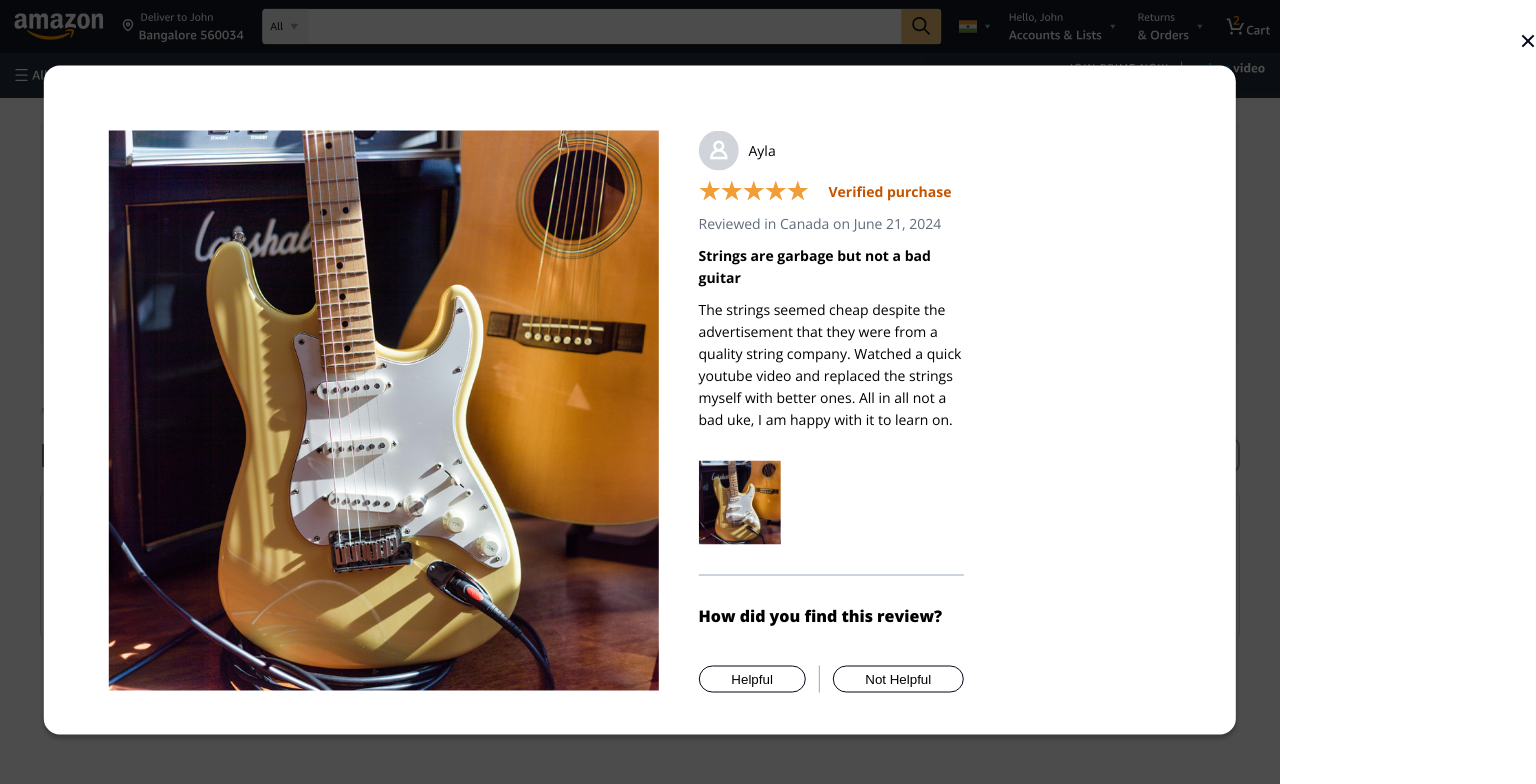
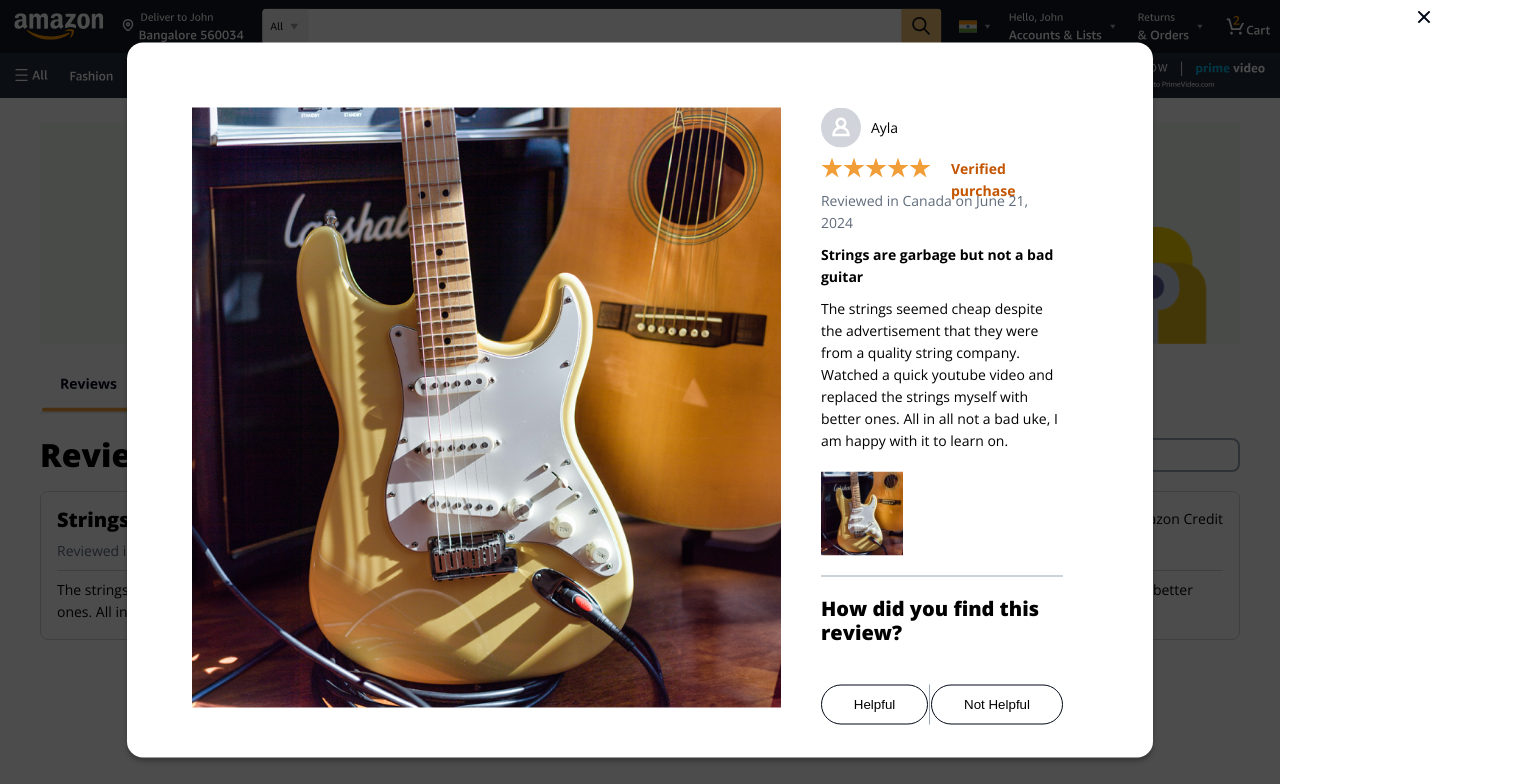
Before and after one commit to linhpham4/team-2-ip-client, a React (Vite) app: page /feedback in a window 1280 px wide. Both pictures are taken after a click on the element "Strings are garbage but not a bad guitar". Shown: the top 784 px of the page, 1536 px wide, since content can reach past the window. Built offline with nearby package versions, Linux system fonts and the light colour scheme.

Commit message:
created review of a review feature

```diff
--- a/src/components/Button/Button.scss
+++ b/src/components/Button/Button.scss
@@ -1,9 +1,25 @@
+@use "../../styles/partials/typography.scss" as *;
+@use "../../styles/partials/variables.scss" as *;
+
 .button {
-    padding: 5.313px 31.876px;
+    padding: 4px 31.876px;
     border-radius: 21.251px;
+    @include button;
 
     &--bordered {
         border: 1.5px solid #000716;
         background-color: white;
     }
+
+    &--disabled {
+        border: none;
+        background-color: #E9EBED;
+        color: #9BA7B6;
+    }
+
+    &--active {
+        background-color: #FFD814 ;
+        color: $black;
+        border: none;
+    }
 }
--- a/src/components/ReviewPopup/ReviewPopup.jsx
+++ b/src/components/ReviewPopup/ReviewPopup.jsx
@@ -9,11 +9,22 @@ import { useState } from "react";
 
 const ReviewPopup = ({ onClose }) => {
   const [feedbackType, setFeedbackType] = useState(null);
+  const [textareaValue, setTextareaValue] = useState("");
 
   const handleButtonClick = (type) => {
     console.log("Button clicked:", type);
     setFeedbackType(type);
   };
+
+  const handleReasonClick = () => {
+    setFeedbackType(null);
+    setTextareaValue("");
+  };
+
+  const handleTextareaChange = (e) => {
+    setTextareaValue(e.target.value);
+  };
+
   return (
     <>
       <div className="sidebar__overlay" onClick={onClose}></div>
@@ -51,9 +62,9 @@ const ReviewPopup = ({ onClose }) => {
 
           {feedbackType === null ? (
             <>
-              <h4 className="reviewpopup__question">
+              <h3 className="reviewpopup__question">
                 How did you find this review?
-              </h4>
+              </h3>
               <div className="reviewpopup__button-container">
                 <Button
                   className="button--bordered"
@@ -74,15 +85,28 @@ const ReviewPopup = ({ onClose }) => {
                 src={reason}
                 alt="question"
                 className="reviewpopup__question"
+                onClick={handleReasonClick}
               />
               <textarea
                 className="reviewpopup__textarea"
+                value={textareaValue}
+                onChange={handleTextareaChange}
                 placeholder={
                   feedbackType === "helpful"
-                    ? "Tell us why you found this review helpful..."
-                    : "Tell us why you found this review not helpful..."
+                    ? "Why did you find this review helpful..."
+                    : "Why did you find this review not helpful..."
                 }
               />
+              <div className="reviewpopup__button-container--right">
+                <Button
+                  className={
+                    textareaValue.trim()
+                      ? "button--active reviewpopup__button-container"
+                      : "button--disabled reviewpopup__button-container"
+                  }
+                  text="Submit"
+                />
+              </div>
             </>
           )}
         </div>
--- a/src/components/ReviewPopup/ReviewPopup.scss
+++ b/src/components/ReviewPopup/ReviewPopup.scss
@@ -7,11 +7,11 @@
     background-color: $white;
     top: 50%;
     left: 50%;
-    width: 83%;
-    height: 70%;
+    width: 70%;
+    height: 75%;
     z-index: 9998;
     transform: translate(-50%, -50%);
-    padding: 65px 65px 44px 65px;
+    padding: 65px 65px 50px 65px;
     border-radius: 16px;
     box-shadow: 0px 4px 4px 0px rgba(0, 0, 0, 0.25);
     gap: 40px;
@@ -19,8 +19,8 @@
     &__close-icon {
         position: relative;
         z-index: 9999;
-        bottom: 39.5rem;
-        left: 95rem;
+        bottom: 41rem;
+        left: 88.5rem;
     }
 
     &__icon {
@@ -45,25 +45,30 @@
     &__thumbnail {
         width: 82px;
         border-radius: 8px;
-        padding: 20px 0;
+        padding: 10px 0;
     }
 
     &__container {
         display: flex;
         flex-direction: column;
-        width: 25%;
+        width: 27%;
         gap: 10px;
     }
 
     &__question {
-        padding-top: 30px;
+        padding: 20px 0 10px 0;
         border-top: 1px solid #9BA7B6;
     }
 
     &__button-container {
         display: flex;
         justify-content: space-between;
-        padding-top: 30px;
+        padding-top: 20px;
+
+        &--right {
+            display: flex;
+            justify-content: flex-end;
+        }
     }
 
     &__timestamp {
@@ -75,6 +80,12 @@
         @include secondary-description;
         height: 143px;
         border: 2px solid #9BA7B6;
+        border-radius: 8px;
+        padding: 8px 16px;
+
+        &::placeholder {
+            font-family: "Open Sans";
+        }
     }
 
 }
--- a/src/styles/partials/typography.scss
+++ b/src/styles/partials/typography.scss
@@ -48,3 +48,7 @@
     font-size: 12px;
     line-height: 16px;
 }
+
+@mixin button {
+    line-height: 30px;
+}
```
